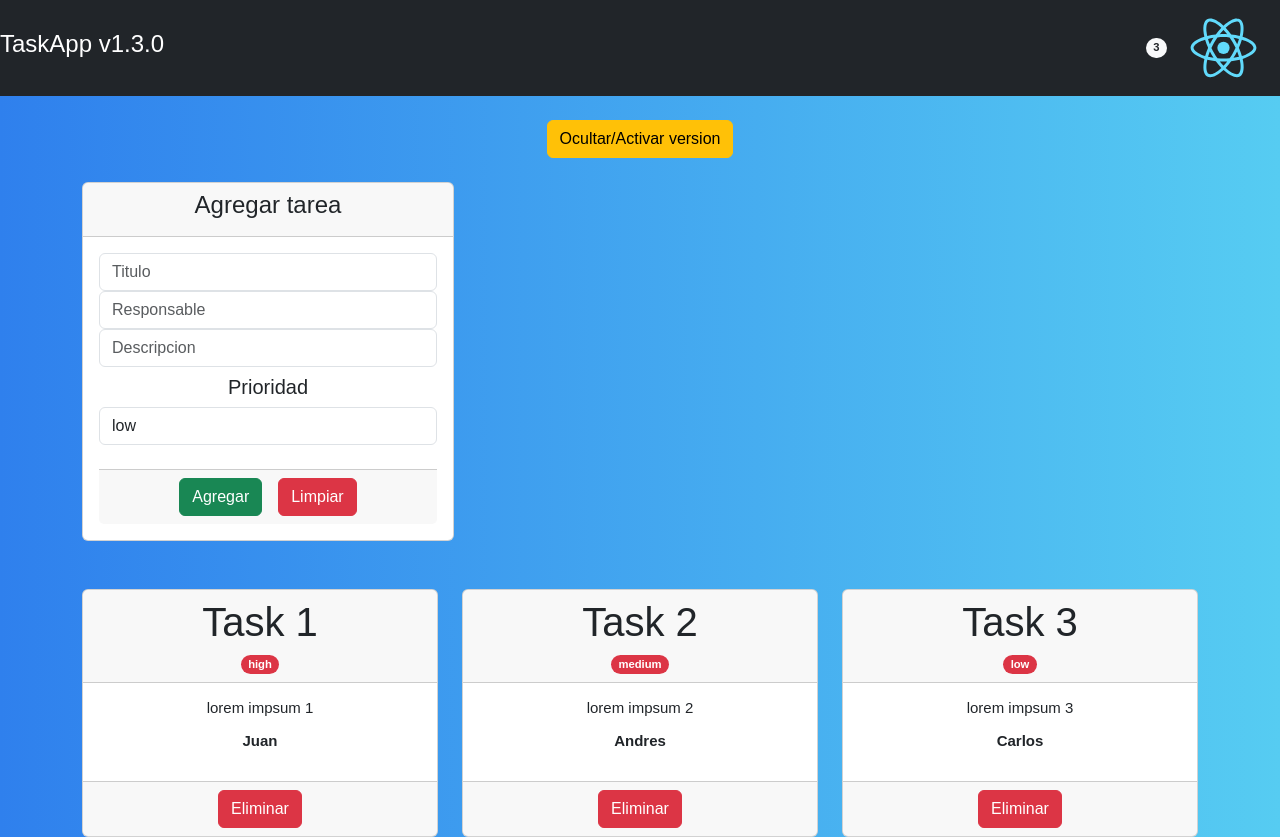
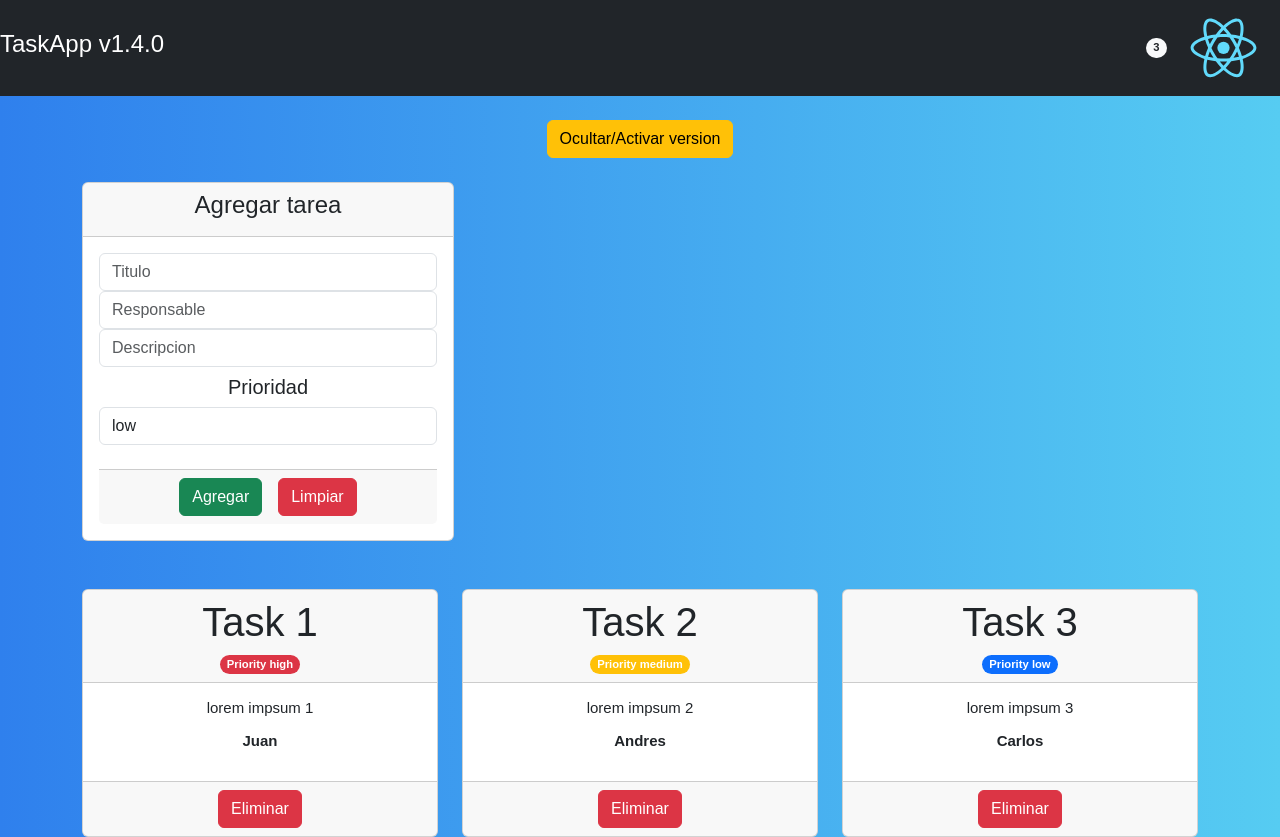
Before and after one commit to JuanLoaiza007/TaskApp, a React (Create React App) app: page / in a window 1280 px wide. Built offline with nearby package versions, Linux system fonts and the light colour scheme.

Commit message:
Enhance task priority pill styling

```diff
--- a/src/App.js
+++ b/src/App.js
@@ -10,7 +10,7 @@ function App() {
   const [appState, setAppState] = useState({
     "appName": "TaskApp",
     "showenVersion": "...",
-    "version": "1.3.0",
+    "version": "1.4.0",
     "versionState": "deactivated"
   });
 
@@ -71,15 +71,33 @@ function App() {
     }
   }
 
+  function createPillForPriority(priority){
+    let pillClassName = "bg-";
+
+    if (priority ==="high") {
+      pillClassName += "danger";
+    } else if (priority ==="medium") {
+      pillClassName += "warning";
+    } else {
+      pillClassName += "primary";
+    }
+
+    pillClassName = "badge rounded-pill " + pillClassName;
+
+    return (
+      <span className={pillClassName}>
+        Priority {priority}
+      </span>
+    );
+  }
+
   const todosCards = tasks.todos.map((todo, i) => (
     <div className='col-md-4'>
       <div className='mt-4'>
       <div className="card" key={i}>
         <div className='card-header'>
           <h1> {todo.title} </h1>
-          <span className='badge rounded-pill bg-danger'>
-          {todo.priority}
-          </span>
+          {createPillForPriority(todo.priority)}
         </div>
         <div className='card-body'>
           <p>{todo.description}</p>
```
